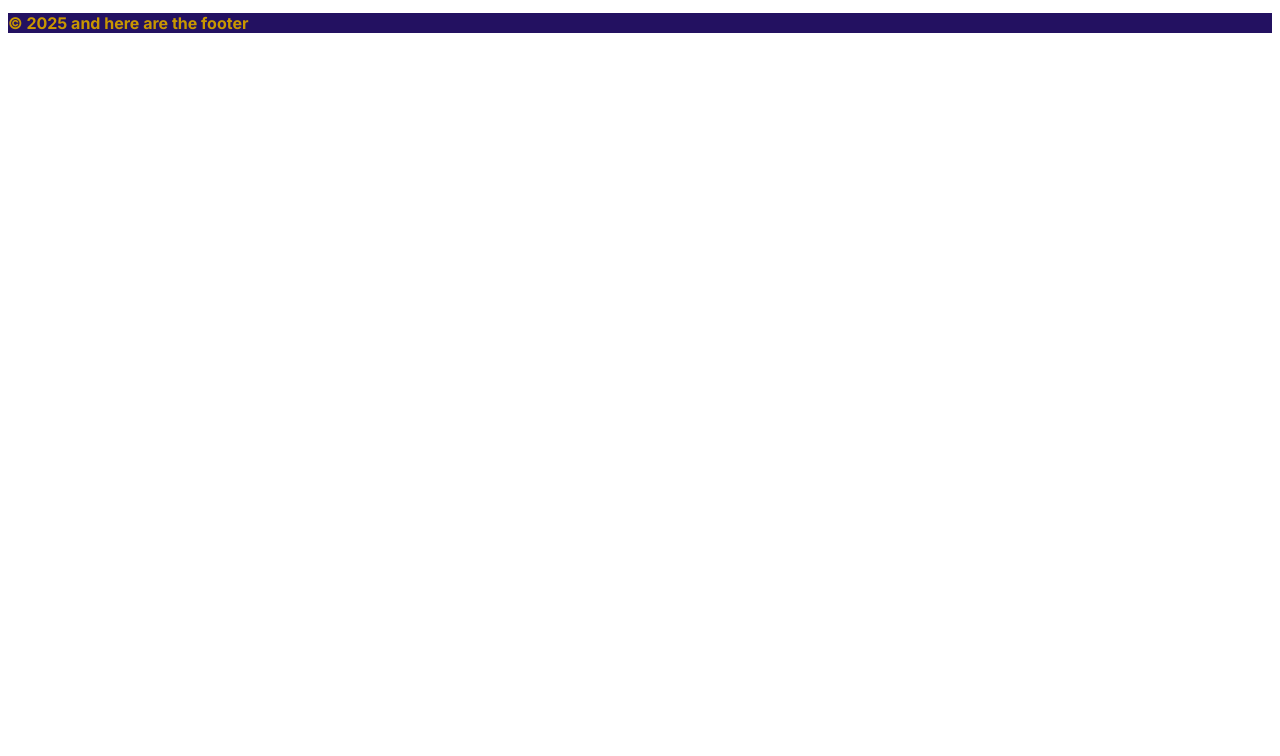
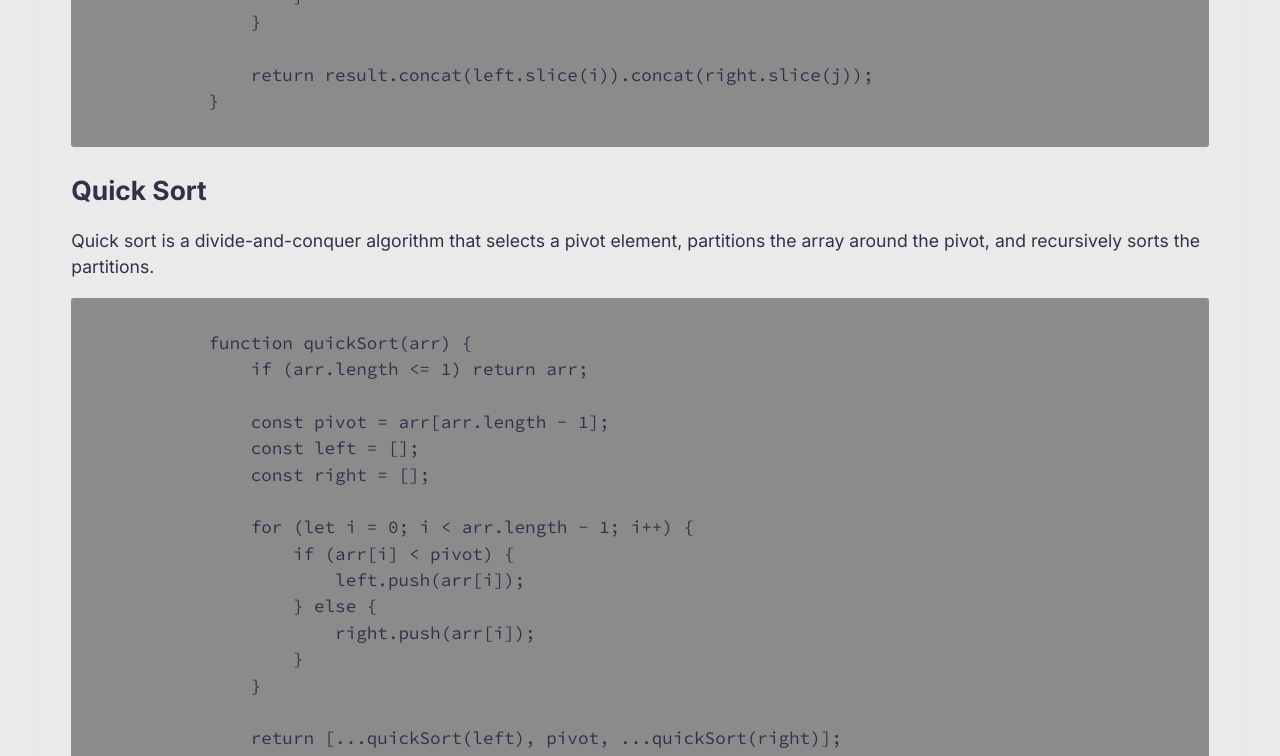
Before and after one commit to MarkliXYZ/laughing-parakeet-octo, a plain HTML site: page Task-0/task0-index.html in a window 1280 px wide. Shown: the part 2044-2800 px from the top of the page. Before the commit the page ends 2093 px from the top, so only its background shows below. Drawn offline with Linux system fonts and the light colour scheme.

Commit message:
css phase 2 and some frontend fixes

```diff
--- a/Task-0/styles.css
+++ b/Task-0/styles.css
@@ -1,4 +1,3 @@
-
 body, h1, h2, h3, h4, h5, h6, p, header, footer, section, main {
     font-family: 'Inter', sans-serif;
 }
@@ -11,3 +10,35 @@ footer {
     color: #C99700;
     font-weight: bold;
 }
+
+body {
+    background-color: #eaeaea;
+    color: #362e4a;
+    line-height: 1.5;
+    font-size: 1.1rem;
+}
+
+h1, h2, h3, h4, h5, h6 {
+    margin-top: 1.5rem;
+    margin-bottom: 1rem;
+}
+
+header, footer {
+    padding: 1.5rem 2rem;
+    box-shadow: 0 2px 8px rgba(40, 20, 100, 0.08);
+}
+
+main {
+    padding: 2rem;
+    border-radius: 12px;
+    box-shadow: 0 2px 16px rgba(40, 20, 100, 0.04);
+    margin:auto;
+    max-width: 90%;
+}
+
+code, pre {
+    background: #8b8b8b;
+    padding: 0.3em 0.6em;
+    border-radius: 3px;
+    font-size: 1em;
+}
--- a/Task-0/task0-index.html
+++ b/Task-0/task0-index.html
@@ -2,10 +2,11 @@
 <html lang="en">
 <head>
     <meta charset="UTF-8">
-    <title>Web Content Serving and Sorting Alg</title>
+    <meta name="viewport" content="width=device-width, initial-scale=1.0">
+    <title>Introduction to Basic Sorting Algorithms</title>
     <link rel="stylesheet" href="styles.css">
+    <link rel="preconnect" href="https://fonts.googleapis.com">
     <link rel="preconnect" href="https://fonts.gstatic.com" crossorigin>
-    <link href="https://fonts.googleapis.com/css2?family=Inter:ital,opsz,wght@0,14..32,100..900;1,14..32,100..900&display=swap" rel="stylesheet">
     <link href="https://fonts.googleapis.com/css2?family=Inter:ital,opsz,wght@0,14..32,100..900;1,14..32,100..900&family=Source+Code+Pro:ital,wght@0,200..900;1,200..900&display=swap" rel="stylesheet">
 </head>
 <body>
```
